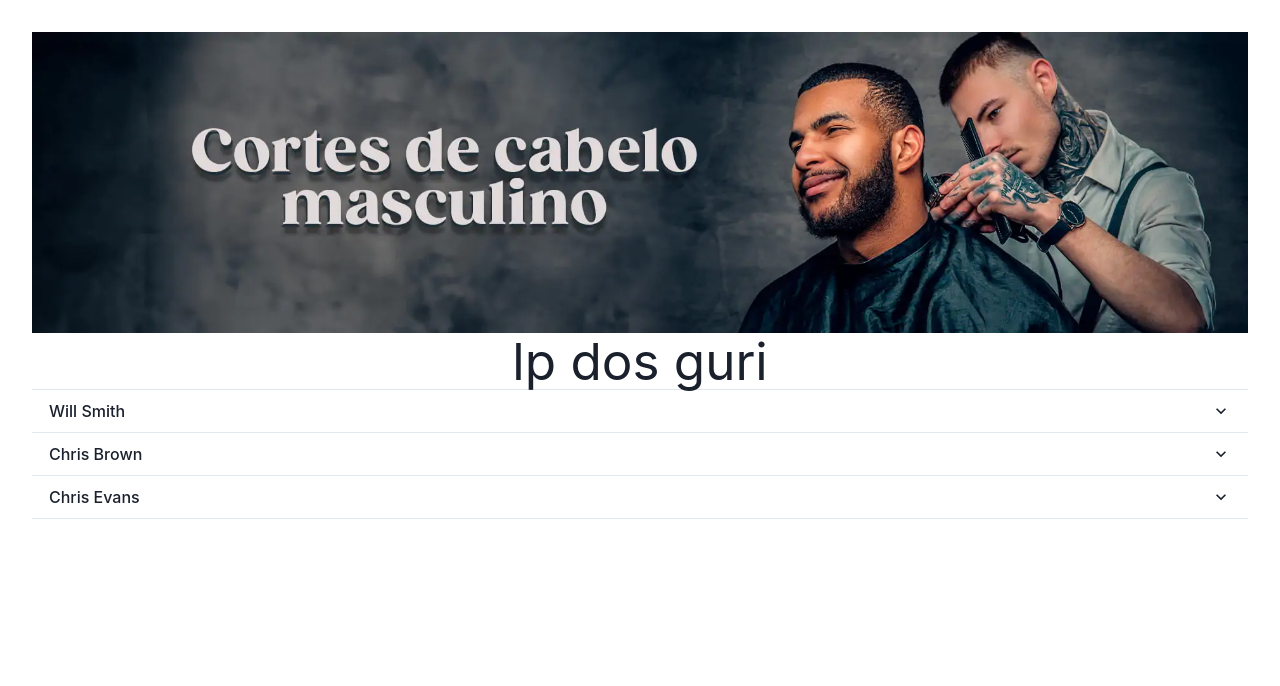
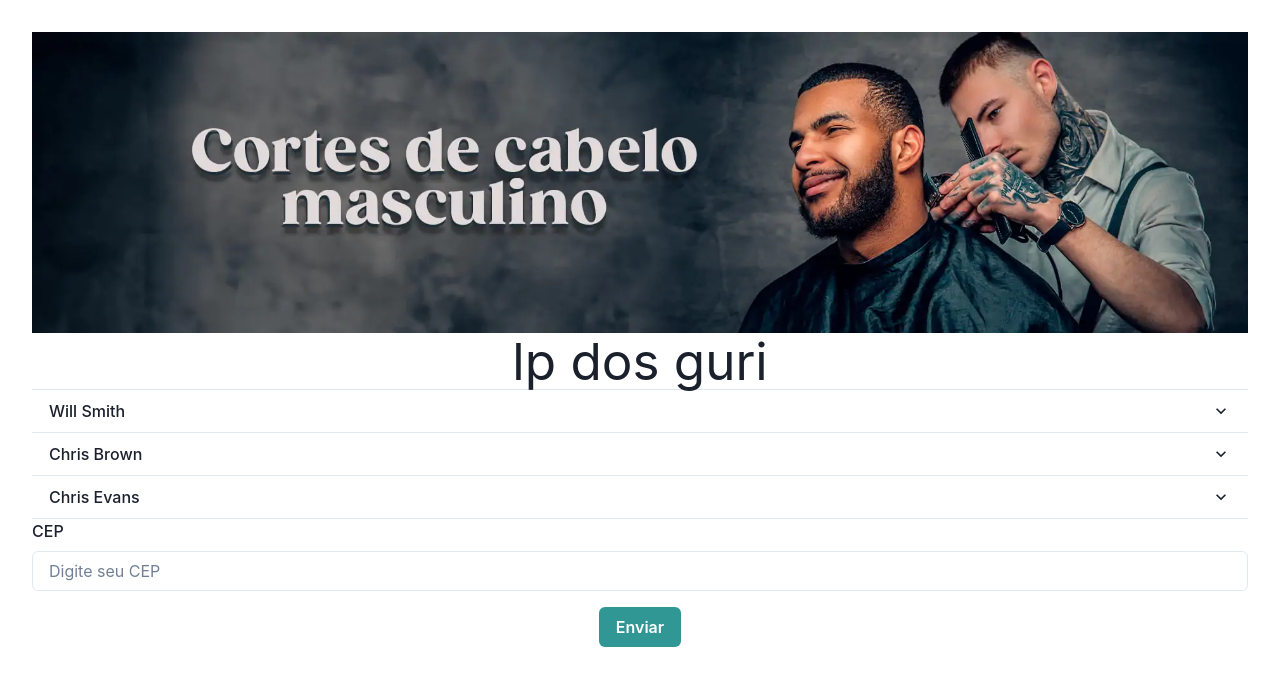
Before and after one commit to FlavioWillian/react-dos-guri, a React (Vite) app: page / in a window 1280 px wide. Shown: the top 686 px of the page. Built offline with nearby package versions, Linux system fonts and the light colour scheme.

Commit message:
componente de cep

```diff
--- a/package.json
+++ b/package.json
@@ -10,6 +10,7 @@
     "preview": "vite preview"
   },
   "dependencies": {
+    "formik": "^2.4.5",
     "react": "^18.2.0",
     "react-dom": "^18.2.0"
   },
--- a/src/App.tsx
+++ b/src/App.tsx
@@ -1,6 +1,7 @@
 import './App.css'
 import { Banner } from './components/banner/bannerhome'
 import { AccordionComponent } from './components/accordion/accordionComponent'
+import { FormCep } from './components/formCep/formCep'
 
 
 function App() {
@@ -25,6 +26,7 @@ function App() {
         alt='banner cortes cabelos masculinos'
         title='lp dos guri' />
       <AccordionComponent contentFaq={faq} />
+      <FormCep></FormCep>
     </>
   )
 }
--- /dev/null
+++ b/src/components/formCep/formCep.tsx
@@ -0,0 +1,59 @@
+    import {
+    FormLabel,
+    Input,
+    Button,
+
+  } from '@chakra-ui/react'
+  import { Form, Formik } from 'formik';
+  interface FormCepProps{
+     cep?:string
+  }
+
+export const FormCep : React.FC<FormCepProps> = props => {
+    const { subscribeFormCep, isLoading = false } = props;
+    return (
+        <>
+       <Formik
+            initialValues={props}
+            validationSchema={props}
+            // eslint-disable-next-line @typescript-eslint/no-explicit-any
+            onSubmit={(values, actions) => {
+                setTimeout(() => {
+                  alert(JSON.stringify(values, null, 2))
+                  actions.setSubmitting(false)
+                }, 1000)
+            }}
+            validateOnBlur
+           validateOnChange
+
+        >
+        {({ values, handleChange, handleSubmit, setFieldTouched }) => {
+          return (
+        <Form>
+        <FormLabel>CEP</FormLabel>
+        <Input
+          id="cep"
+          inputMode={'text'}
+          value={values?.cep}
+          placeholder='Digite seu CEP'
+          onChange={e => { handleChange(e); }}
+          onBlur={() => {
+            setFieldTouched('cep');
+          }}
+          />
+        <Button
+            mt={4}
+            colorScheme='teal'
+            isLoading={isLoading}
+            disabled={!values.cep || isLoading}
+            type='submit'
+            onClick={() => handleSubmit()}
+          >
+            Enviar
+          </Button>
+        </Form>
+        );}}
+        </Formik>
+        </>
+    );
+}
```
Also changed, not shown: 1 other file (tests, documents, lock files or other folders).
